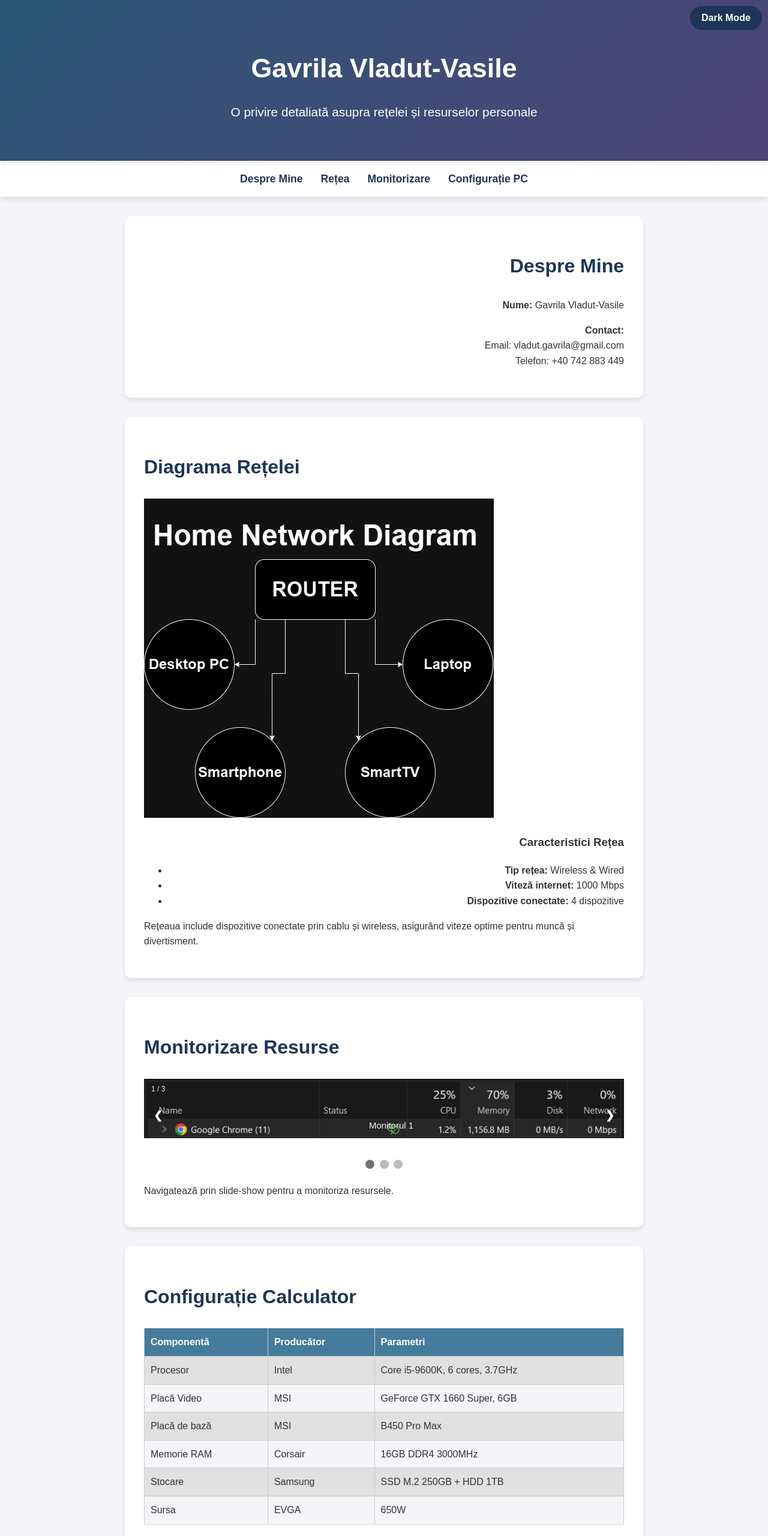
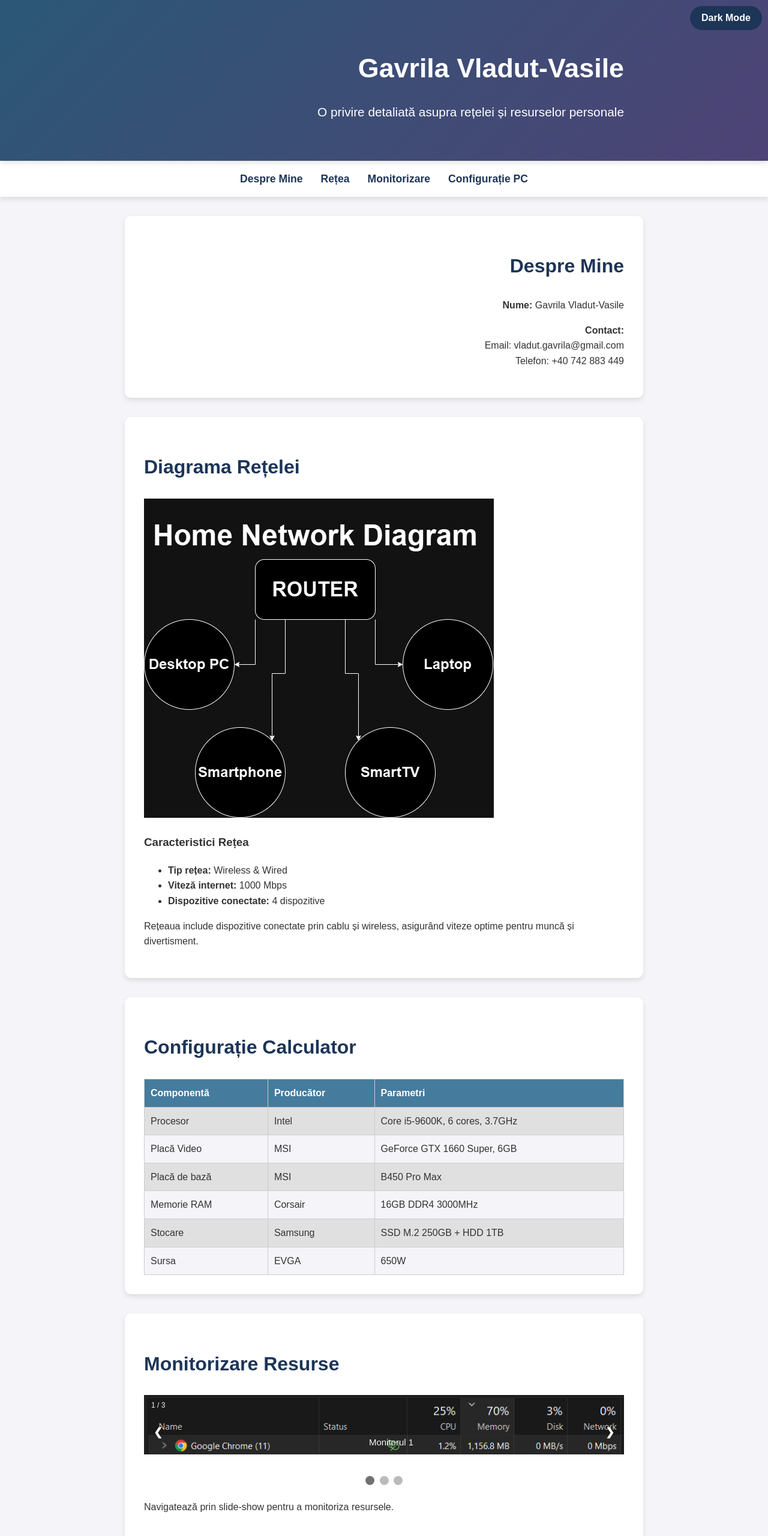
Before and after one commit to gavlad8/InfoAplicataEvaluareUnit2Gavrila, a website: page src/index.html in a window 1280 px wide. Shown: the top 2560 px of the page at 60% size. Drawn offline with Linux system fonts and the light colour scheme.

Commit message:
Add files via upload

```diff
--- a/src/index.html
+++ b/src/index.html
@@ -38,7 +38,7 @@
             <h2>Diagrama Rețelei</h2>
             <div class="network-container">
                 <img src="images/diagrama_retea.png" alt="Diagrama rețelei" class="rounded-image">
-                <div class="network-info" style="text-align: right">
+                <div class="network-info">
                     <h3>Caracteristici Rețea</h3>
                     <ul>
                         <li><strong>Tip rețea:</strong> Wireless & Wired</li>
@@ -50,6 +50,53 @@
             <p>Rețeaua include dispozitive conectate prin cablu și wireless, asigurând viteze optime pentru muncă și divertisment.</p>
         </section>
 
+
+
+
+        <section id="configuratie" class="content-section">
+            <h2>Configurație Calculator</h2>
+            <table>
+                <thead>
+                    <tr>
+                        <th>Componentă</th>
+                        <th>Producător</th>
+                        <th>Parametri</th>
+                    </tr>
+                </thead>
+                <tbody>
+                    <tr>
+                        <td>Procesor</td>
+                        <td>Intel</td>
+                        <td>Core i5-9600K, 6 cores, 3.7GHz</td>
+                    </tr>
+                    <tr>
+                        <td>Placă Video</td>
+                        <td>MSI</td>
+                        <td>GeForce GTX 1660 Super, 6GB</td>
+                    </tr>
+                    <tr>
+                        <td>Placă de bază</td>
+                        <td>MSI</td>
+                        <td>B450 Pro Max</td>
+                    </tr>
+                    <tr>
+                        <td>Memorie RAM</td>
+                        <td>Corsair</td>
+                        <td>16GB DDR4 3000MHz</td>
+                    </tr>
+                    <tr>
+                        <td>Stocare</td>
+                        <td>Samsung</td>
+                        <td>SSD M.2 250GB + HDD 1TB</td>
+                    </tr>
+                    <tr>
+                        <td>Sursa</td>
+                        <td>EVGA</td>
+                        <td>650W</td>
+                    </tr>
+                </tbody>
+            </table>
+        </section>
         <section id="monitorizare" class="content-section">
             <h2>Monitorizare Resurse</h2>
             <div class="slideshow-container">
@@ -112,52 +159,6 @@
             </script>
             <p>Navigatează prin slide-show pentru a monitoriza resursele.</p>
         </section>
-
-
-        <section id="configuratie" class="content-section">
-            <h2>Configurație Calculator</h2>
-            <table>
-                <thead>
-                    <tr>
-                        <th>Componentă</th>
-                        <th>Producător</th>
-                        <th>Parametri</th>
-                    </tr>
-                </thead>
-                <tbody>
-                    <tr>
-                        <td>Procesor</td>
-                        <td>Intel</td>
-                        <td>Core i5-9600K, 6 cores, 3.7GHz</td>
-                    </tr>
-                    <tr>
-                        <td>Placă Video</td>
-                        <td>MSI</td>
-                        <td>GeForce GTX 1660 Super, 6GB</td>
-                    </tr>
-                    <tr>
-                        <td>Placă de bază</td>
-                        <td>MSI</td>
-                        <td>B450 Pro Max</td>
-                    </tr>
-                    <tr>
-                        <td>Memorie RAM</td>
-                        <td>Corsair</td>
-                        <td>16GB DDR4 3000MHz</td>
-                    </tr>
-                    <tr>
-                        <td>Stocare</td>
-                        <td>Samsung</td>
-                        <td>SSD M.2 250GB + HDD 1TB</td>
-                    </tr>
-                    <tr>
-                        <td>Sursa</td>
-                        <td>EVGA</td>
-                        <td>650W</td>
-                    </tr>
-                </tbody>
-            </table>
-        </section>
     </main>
 
     <footer>
--- a/src/style.css
+++ b/src/style.css
@@ -12,14 +12,14 @@ body {
         color: #f4f4f9;
     }
 
-/* Header */
+
 header {
-    background: linear-gradient(135deg, #2b5876, #4e4376); /* Gradient cu culori mai interesante */
-    text-align: center;
-    padding: 3rem 1rem; /* Spatiu mai mare pentru un aspect mai aerisit */
+    background: linear-gradient(135deg, #2b5876, #4e4376);
+    text-align: right;
+    padding: 3rem 1rem;
     box-shadow: 0 4px 8px rgba(0, 0, 0, 0.1);
     position: relative;
-    color: #fff; /* Schimbă culoarea textului header-ului */
+    color: #fff;
 }
 
 .header-container {
@@ -28,16 +28,15 @@ header {
 }
 
 header h1 {
-    font-size: 2.8rem; /* Marire text */
+    font-size: 2.8rem;
     margin-bottom: 0.5rem;
 }
 
 header .subtitle {
-    font-size: 1.3rem; /* Ajustează subtitlul pentru a-l face mai vizibil */
+    font-size: 1.3rem;
     margin-bottom: 1rem;
 }
 
-/* Dark Mode Button */
 .dark-mode-btn {
     position: absolute;
     top: 10px;
@@ -50,7 +49,7 @@ header .subtitle {
     cursor: pointer;
     font-size: 1rem;
     transition: all 0.3s ease;
-    font-weight: bold; /* Font mai gros */
+    font-weight: bold;
 }
 
 body.dark-mode .dark-mode-btn {
@@ -58,7 +57,6 @@ body.dark-mode .dark-mode-btn {
     color: #1d3557;
 }
 
-/* Navigation */
 nav ul {
     display: flex;
     justify-content: center;
@@ -85,7 +83,7 @@ nav ul {
                 color: #457b9d;
             }
 
-/* Footer */
+
 footer {
     background: #457b9d;
     color: white;
@@ -95,7 +93,6 @@ footer {
     font-size: 0.9rem;
 }
 
-/* Content Sections */
 .content-section {
     padding: 2rem;
     margin: 2rem auto;
@@ -114,14 +111,13 @@ body.dark-mode .content-section {
     color: #1d3557;
 }
 
-/* Slide-show */
+
 .slideshow-container {
     max-width: 1000px;
     position: relative;
     margin: auto;
 }
 
-/* Next & previous buttons */
 .prev, .next {
     cursor: pointer;
     position: absolute;
@@ -194,7 +190,6 @@ body.dark-mode .content-section {
     }
 }
 
-/* Table Styles */
 table {
     width: 100%;
     border-collapse: collapse;
```
